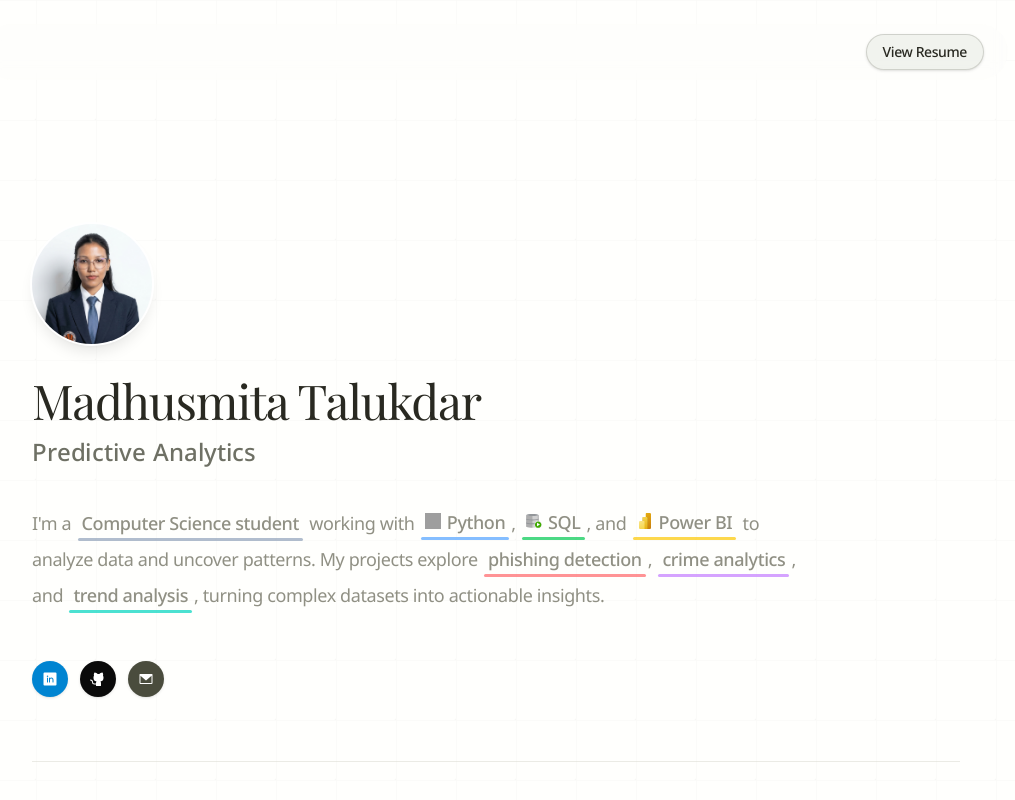
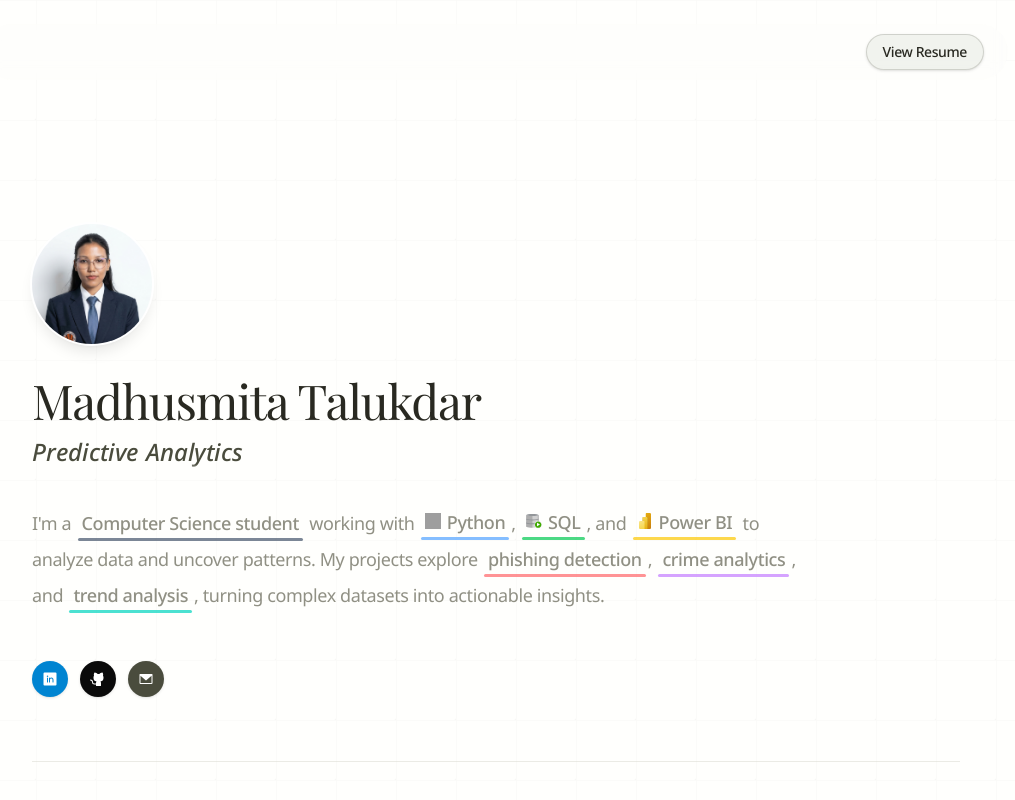
Before and after one commit to Madhusmita111/portfolio, a React (Vite) app: page / in a window 1280 px wide. Shown: the top 800 px of the page, without its empty margins (144-1159 px from the left). Built offline with nearby package versions, Linux system fonts and the light colour scheme; grey boxes are pictures that could not be loaded; a web font is replaced by a local one.

Commit message:
feat(ui): Added an animated svg arrow that points to the resume

```diff
--- a/src/components/sections/Hero.jsx
+++ b/src/components/sections/Hero.jsx
@@ -53,7 +53,7 @@ const RoleText = ({ role, currentKey }) => {
   return (
     <motion.p
       key={currentKey}
-      className="text-xl md:text-2xl text-accent-olive/80 font-medium whitespace-nowrap absolute flex tracking-normal"
+      className="text-xl md:text-2xl text-accent-olive font-medium italic whitespace-nowrap absolute flex tracking-normal"
     >
       {role.split('').map((char, i) => (
         <motion.span
@@ -107,7 +107,30 @@ export default function Hero() {
   };
 
   return (
-    <section className="flex flex-col items-start justify-center w-full pt-16 md:pt-24 pb-8 md:pb-16 border-b border-border/50">
+    <section className="relative flex flex-col items-start justify-center w-full pt-16 md:pt-24 pb-8 md:pb-16 border-b border-border/50">
+
+      {/* Decorative Arrow pointing to Header */}
+      <div className="hidden md:block absolute top-[10%] xl:top-[0%] right-[5%] xl:right-[5%] w-24 h-28 xl:w-32 xl:h-36 opacity-70 pointer-events-none z-10 text-foreground overflow-visible">
+        <svg width="100%" height="100%" viewBox="0 0 125 156" fill="none" xmlns="http://www.w3.org/2000/svg" className="overflow-visible">
+          {/* Main solid arrow draw */}
+          <motion.path
+            d="M1.50024 142.982C13.0837 151.149 38.6502 163.032 48.2502 145.232C57.8502 127.432 43.9167 102.816 35.7502 92.7322C28.0837 83.5657 22.8502 65.2322 63.2502 65.2322C113.75 65.2322 114.75 38.9822 114.75 6.48218M104.25 14.9822L114.75 2.48218L123.25 14.9822"
+            stroke="currentColor" strokeWidth="3" strokeLinecap="round" strokeLinejoin="round"
+            initial={{ pathLength: 0, opacity: 1 }}
+            animate={{
+              pathLength: [0, 1, 1, 0, 0],
+              opacity: [1, 1, 0, 0, 0],
+            }}
+            transition={{
+              duration: 3.5,
+              times: [0, 0.3, 0.35, 0.36, 1],
+              repeat: Infinity,
+              ease: "easeInOut"
+            }}
+          />
+        </svg>
+      </div>
+
       <motion.div
         variants={container}
         initial="hidden"
@@ -126,7 +149,7 @@ export default function Hero() {
           <h1 className="text-4xl md:text-5xl font-serif font-light tracking-tight text-foreground">
             {hero.name}
           </h1>
-          <div className="h-8 md:h-10 relative overflow-hidden flex items-center w-full perspective-[1000px]">
+          <div className="h-8 md:h-10 relative overflow-hidden flex items-center w-full perspective-[1000px] mask-[linear-gradient(to_bottom,transparent,black_20%,black_80%,transparent)]">
             <AnimatePresence mode="popLayout">
               <RoleText
                 key={currentRoleIndex}
@@ -138,7 +161,7 @@ export default function Hero() {
         </motion.div>
 
         <motion.div variants={item} className="group text-base md:text-lg text-muted-light leading-loose mt-2 font-normal cursor-default">
-          I'm a <Highlight colorClass="bg-slate-400">Computer Science student</Highlight> working with{' '}
+          I'm a <Highlight colorClass="bg-slate-600">Computer Science student</Highlight> working with{' '}
           <Highlight colorClass="bg-blue-400">
             <img src="/icons/Python.svg" alt="Python" className="w-[16px] h-[16px] relative -top-px" /> Python
           </Highlight>
```
Also changed, not shown: public/arrow.svg (added).
